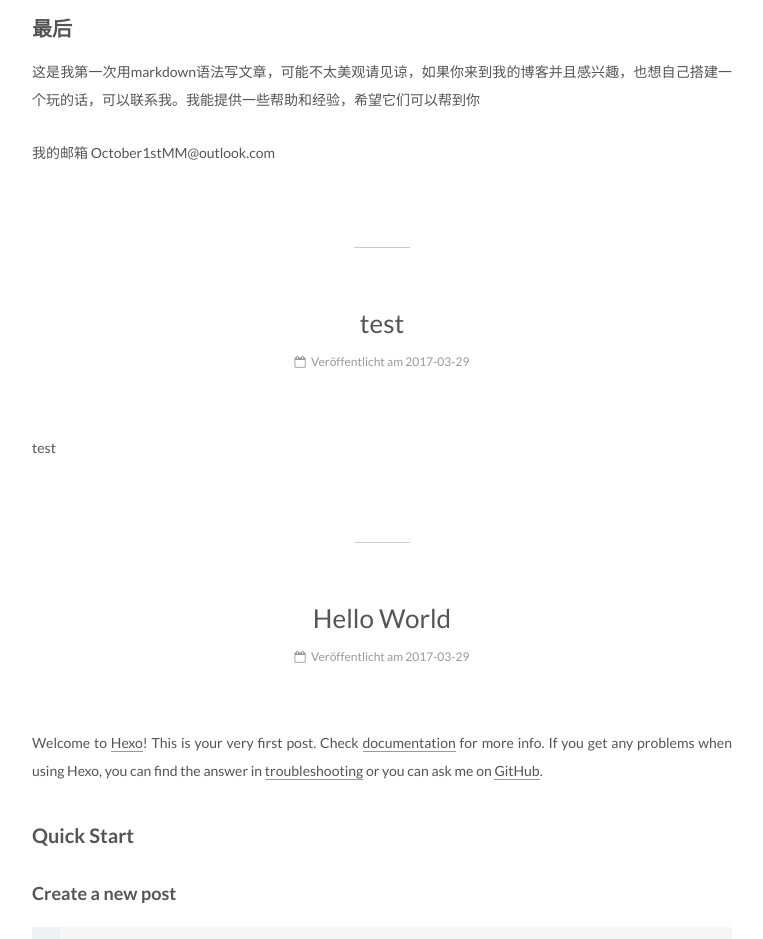
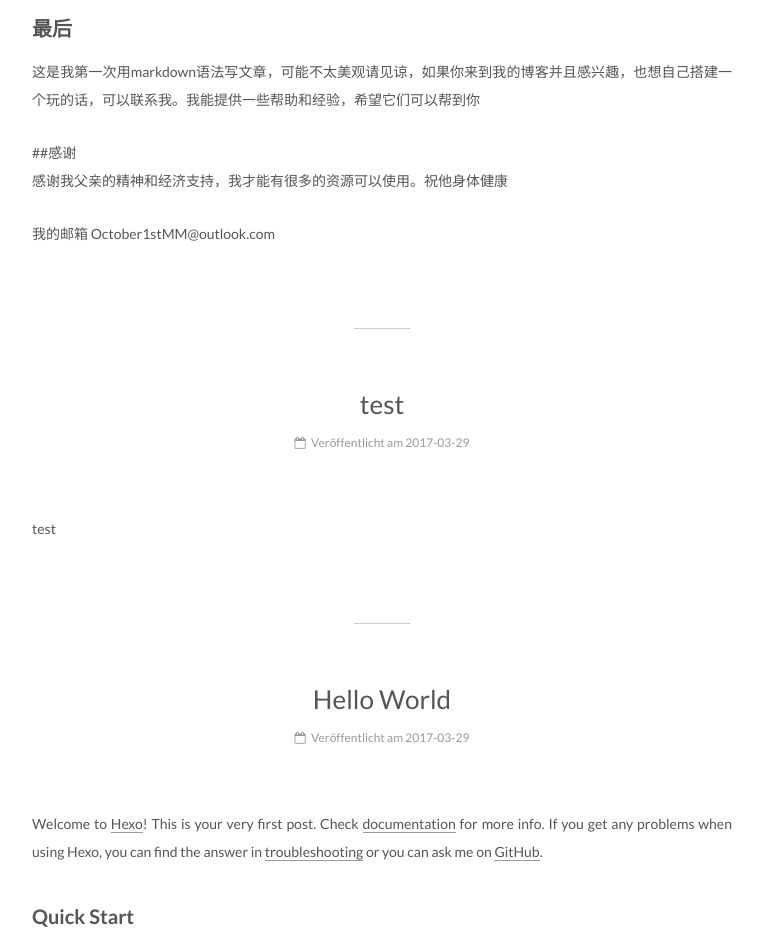
Before and after one commit to Moshiwei/Moshiwei.github.io, a plain HTML site: page index.html in a window 1280 px wide. Shown: the part 1035-1974 px from the top of the page, without its empty margins (258-1021 px from the left). Drawn offline with Linux system fonts and the light colour scheme.

Commit message:
Site updated: 2017-04-01 12:53:07

```diff
--- a/index.html
+++ b/index.html
@@ -329,6 +329,7 @@
 <h2 id="写博客用来做什么"><a href="#写博客用来做什么" class="headerlink" title="写博客用来做什么"></a>写博客用来做什么</h2><p>搭建这篇博客纯属个人爱好，这篇博客是托管在github上面的。但是空间有限，没法上传过多的高清图片。本人爱好极广，当然不情愿将自己的博客打造成为一个单调的技术博客。</p>
 <p>未来有一天自己毕业有了工资，也许会去租服务器，重新搭建一个全新的博客。去满足自己，上传自己的设计，自己做的美食，也会有一些疑难解答。因为自己搭建博客时出现了太多的问题，去baidu的结果也不尽人意，所以既然这篇博客的创建始于前任的帮助与经验，自己当然也有义务去帮助别人。</p>
 <h2 id="最后"><a href="#最后" class="headerlink" title="最后"></a>最后</h2><p>这是我第一次用markdown语法写文章，可能不太美观请见谅，如果你来到我的博客并且感兴趣，也想自己搭建一个玩的话，可以联系我。我能提供一些帮助和经验，希望它们可以帮到你</p>
+<p>##感谢<br>感谢我父亲的精神和经济支持，我才能有很多的资源可以使用。祝他身体健康</p>
 <p>我的邮箱               October1stMM@outlook.com</p>
 
 
```
Also changed, not shown: 2017/03/30/纸镜的第一篇文章/index.html (+2 -1 lines).
